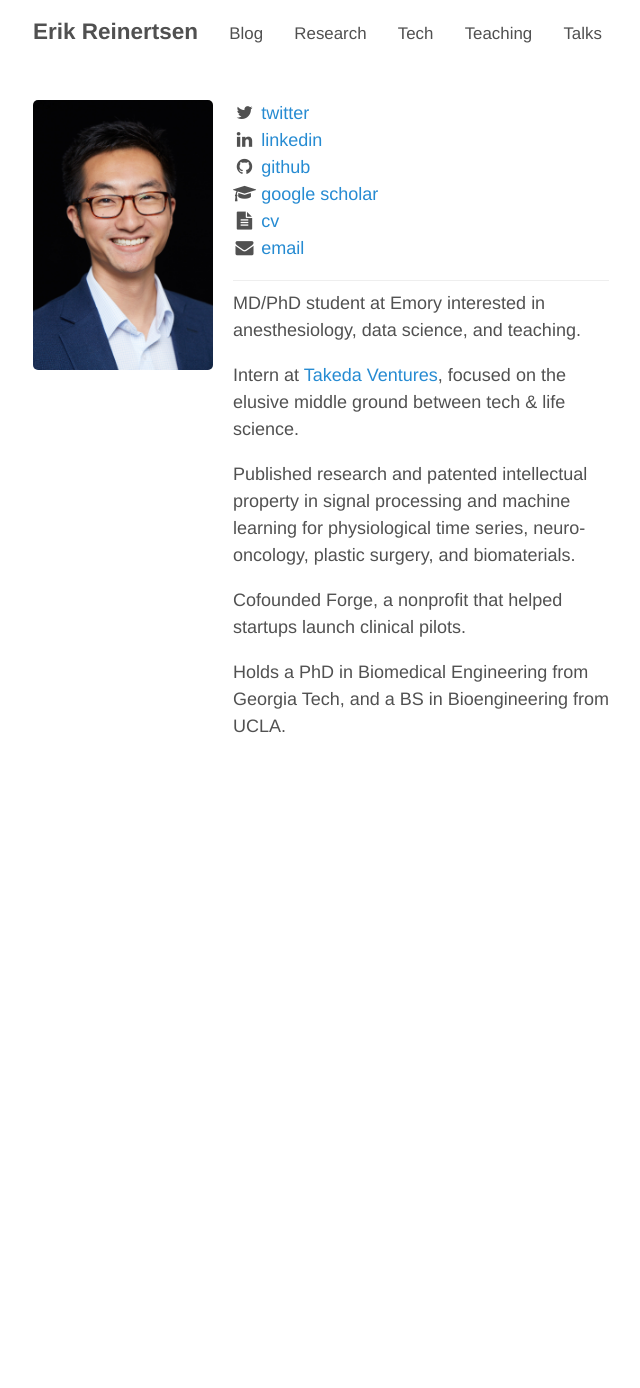
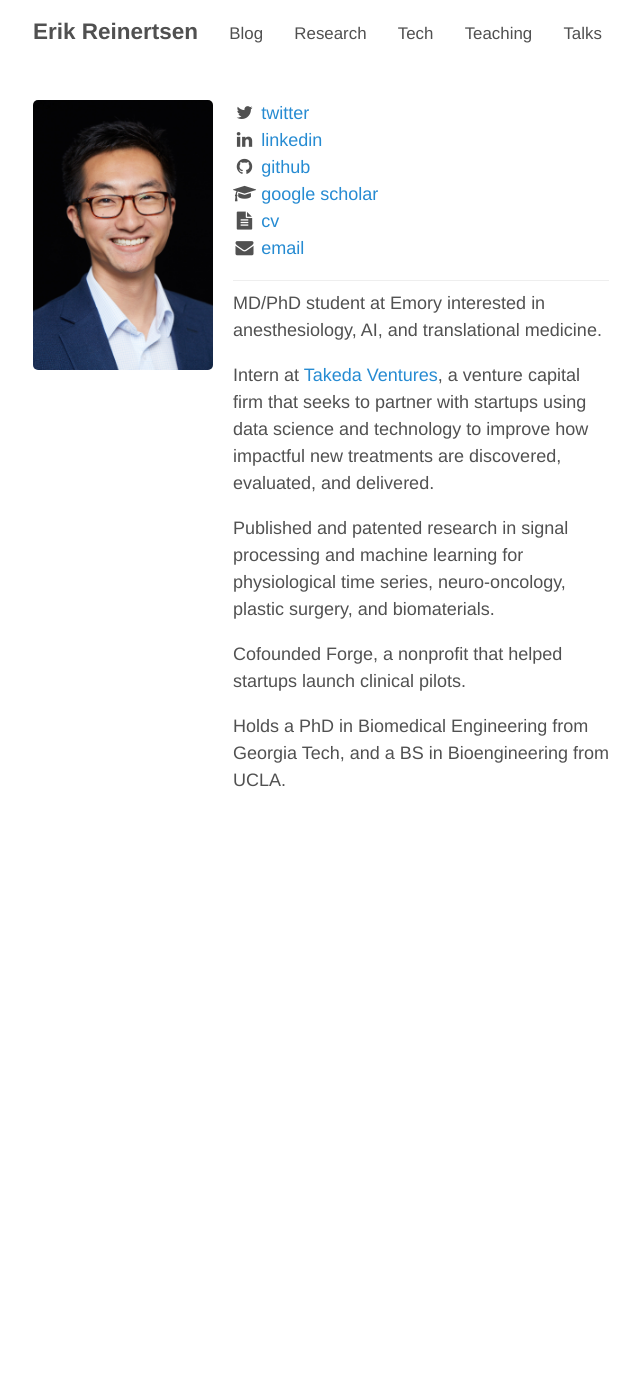
Before and after one commit to erikr/erikr.github.io, a Jekyll site: the page built from index.md, in a window 1280 px wide. Shown: the whole page, without its empty margins (319-959 px from the left). Built offline with Jekyll 4.4.1, drawn with Linux system fonts in a browser that asks for light colours; nearby versions of some CDN libraries.

Commit message:
Update index.md

```diff
--- a/index.md
+++ b/index.md
@@ -25,11 +25,11 @@ $("#email").attr("href", "mailto:" + email_address).html("email");
 ---
 
 
-MD/PhD student at Emory interested in anesthesiology, data science, and teaching.
+MD/PhD student at Emory interested in anesthesiology, AI, and translational medicine.
 
-Intern at [Takeda Ventures](http://takedaventures.com), focused on the elusive middle ground between tech & life science.
+Intern at [Takeda Ventures](http://takedaventures.com), a venture capital firm that seeks to partner with startups using data science and technology to improve how impactful new treatments are discovered, evaluated, and delivered.
 
-Published research and patented intellectual property in signal processing and machine learning for physiological time series, neuro-oncology, plastic surgery, and biomaterials.
+Published and patented research in signal processing and machine learning for physiological time series, neuro-oncology, plastic surgery, and biomaterials.
 
 Cofounded Forge, a nonprofit that helped startups launch clinical pilots.
 
```
